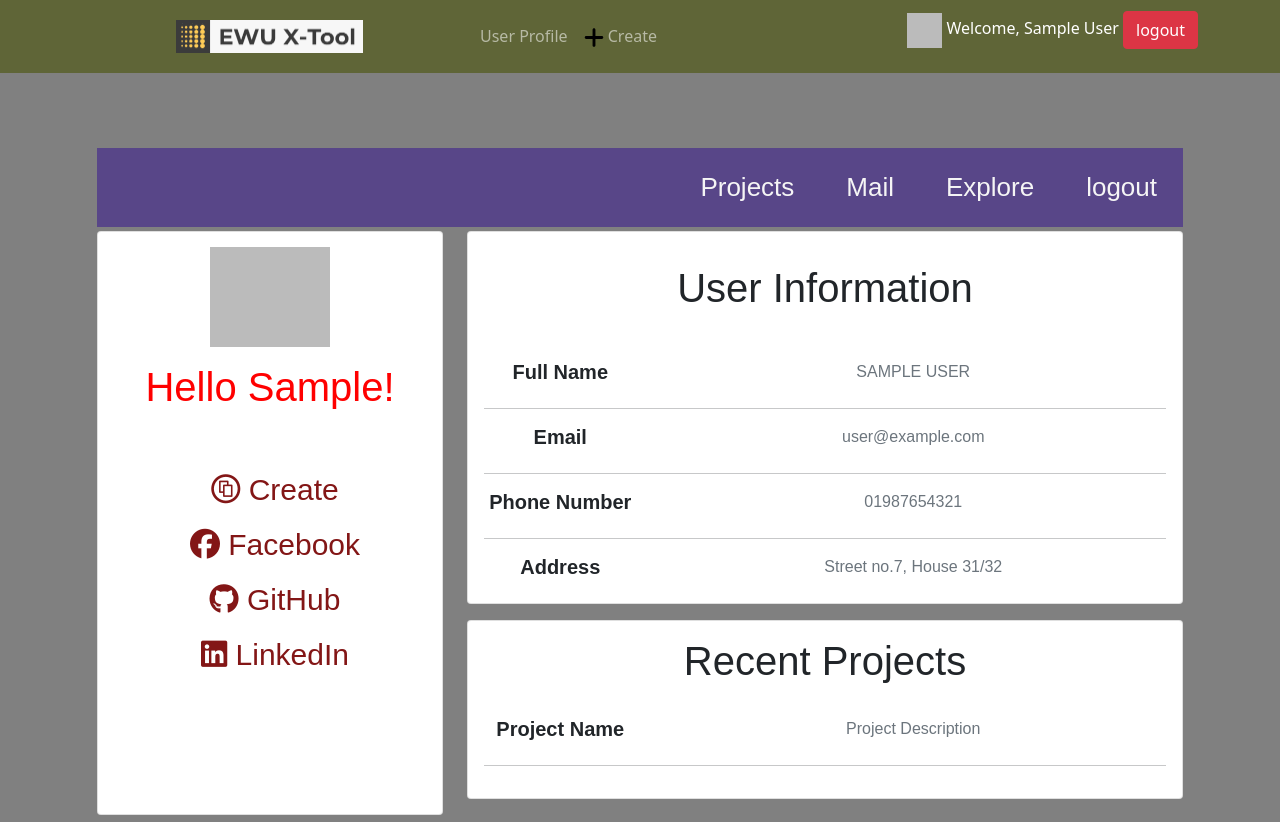
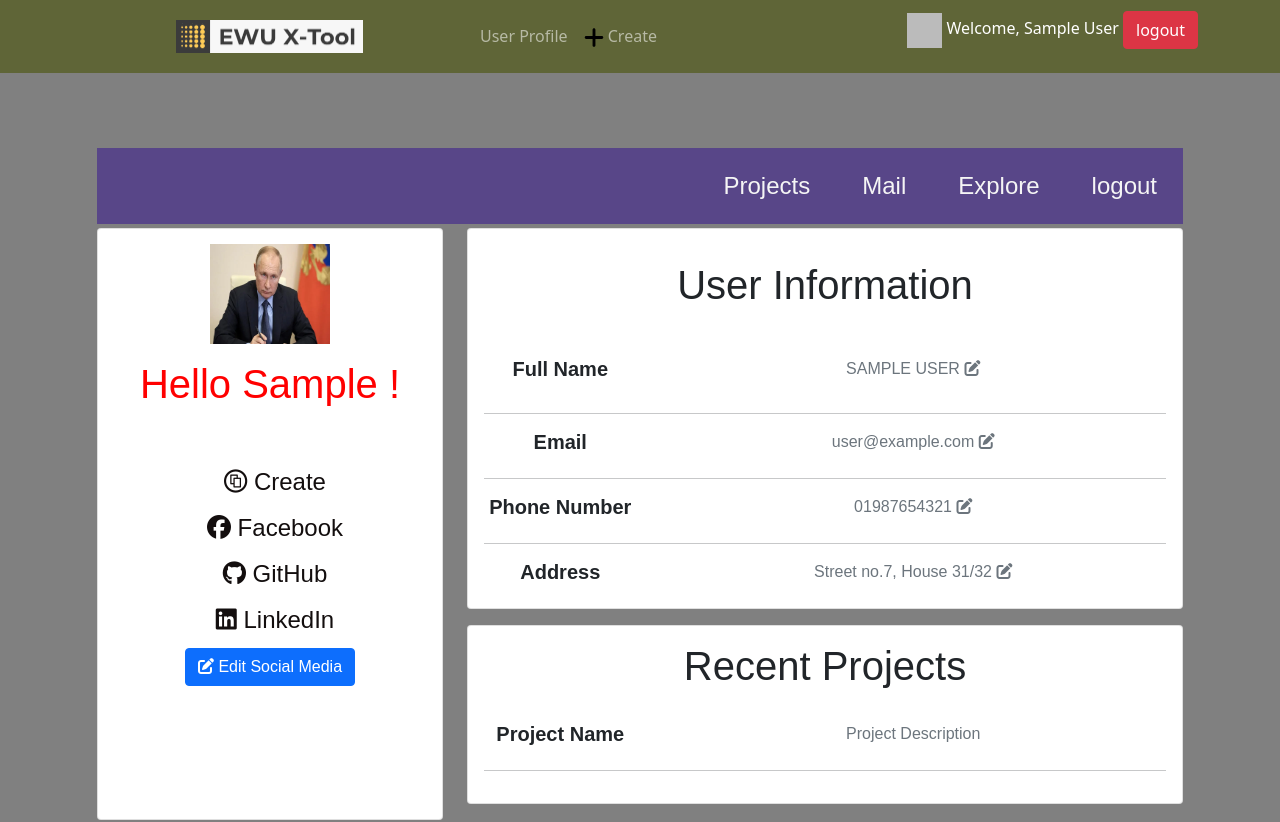
Before and after one commit to ArifulIslam99/EWU-X-Tools, a React (Create React App) app: page / in a window 1280 px wide. Shown: the top 822 px of the page. Built offline with nearby package versions, Linux system fonts and the light colour scheme; no server answers; sample sign-in values are in the browser's storage.

Commit message:
profile_updated

```diff
--- a/src/Components/Authentication/Register/Register.js
+++ b/src/Components/Authentication/Register/Register.js
@@ -93,6 +93,8 @@ const handleGoogleSignIn = () =>{
                        className="my-2"
                        id="standard-basic"
                        placeholder="Enter Password"
+                       pattern="(?=.*\d)(?=.*[a-z])(?=.*[A-Z]).{6,}"
+                       title="Must contain at least one number and one uppercase and lowercase letter, and at least 6 or more characters"
                        type="password"
                        name="password"
                        onChange={handleOnChange}
--- a/src/Components/UserProfile/UserProfile.css
+++ b/src/Components/UserProfile/UserProfile.css
@@ -19,7 +19,7 @@
     text-align: center;
     padding: 20px 26px;
     text-decoration: none;
-    font-size: 26px;
+    font-size: 24px;
 }
 .sidebar {
     background-color: rgb(88, 70, 136);
@@ -29,9 +29,9 @@
 .sidebar a{
     margin-left: 10px;
     display: block;
-    color:rgb(131, 22, 22);
+    color:rgb(19, 14, 14);
     padding-bottom: 10px;
-    font-size: 30px;
+    font-size: 24px;
     text-decoration: none;
 }
 .card{
--- a/src/Components/UserProfile/UserProfile.js
+++ b/src/Components/UserProfile/UserProfile.js
@@ -1,8 +1,9 @@
 import React from "react"
 import "./UserProfile.css"
 
-import ProfileImage from "../../images/image.png"
+import ProfileImage from "../../images/putin.webp"
 import useAuth from "../../hooks/useAuth"
+import { Button, Spinner } from "react-bootstrap"
 export const UserProfile =()=>{
     const {user,logout} = useAuth()
     return (
@@ -21,14 +22,16 @@ export const UserProfile =()=>{
                      <div class="card text-center sidebar">
 
                          <div class="card_body">
-                             <img src = {user.photoURL} class ="profile_image" width="120" height="100"/>
+                             <img src={ProfileImage} class ="profile_image" width="120" height="100"/>
                              <div class="mt-3">
-                                 <h1 style={{color:'red'}}> Hello {user.displayName.slice(0,6)}!</h1>
+                                 <h1 style={{color:'red'}}> Hello { user.displayName && <span> {user.displayName.slice(0,6)} </span> } !</h1>
                                  <br/><br/>
                                  <a href=""> <i class="fab fa-creative-commons-share"></i> Create</a>
                                  <a href=""><i class="fab fa-facebook"> </i> Facebook</a>
                                  <a href=""><i class="fab fa-github"> </i> GitHub</a>
-                                 <a href=""> <i class="fab fa-linkedin"> </i> LinkedIn </a>
+                                 <a href=""> <i class="fab fa-linkedin"> </i> LinkedIn</a>
+
+                                 <Button><i class="fas fa-edit"></i> Edit Social Media</Button>
 
                              </div>
                          </div>
@@ -46,7 +49,14 @@ export const UserProfile =()=>{
                                      <h5><b>Full Name</b></h5>
                                  </div>
                                  <div class="col-md-9 text-secondary">
-                                     {user.displayName.toUpperCase()}
+                                     {
+                                         user.displayName ?
+
+                                         <p>{user.displayName.toUpperCase()} <i class="fas fa-edit"></i></p> :
+
+                                         <p>Will be available later <i class="fas fa-edit"></i></p>
+                                     }
+
                                  </div>
                              </div>
                              <hr></hr>
@@ -55,7 +65,7 @@ export const UserProfile =()=>{
                                      <h5><b>Email</b></h5>
                                  </div>
                                  <div class="col-md-9 text-secondary">
-                                     {user.email}
+                                     {user.email} <i class="fas fa-edit"></i>
                                  </div>
                              </div>
                              <hr></hr>
@@ -64,7 +74,7 @@ export const UserProfile =()=>{
                                      <h5><b>Phone Number</b></h5>
                                  </div>
                                  <div class="col-md-9 text-secondary">
-                                     01987654321
+                                     01987654321 <i class="fas fa-edit"></i>
                                  </div>
                              </div>
                              <hr></hr>
@@ -73,7 +83,7 @@ export const UserProfile =()=>{
                                      <h5><b>Address</b></h5>
                                  </div>
                                  <div class="col-md-9 text-secondary">
-                                     Street no.7, House 31/32
+                                     Street no.7, House 31/32 <i class="fas fa-edit"></i>
                                  </div>
                              </div>
                          </div>
```
Also changed, not shown: src/images/putin.webp (added).
